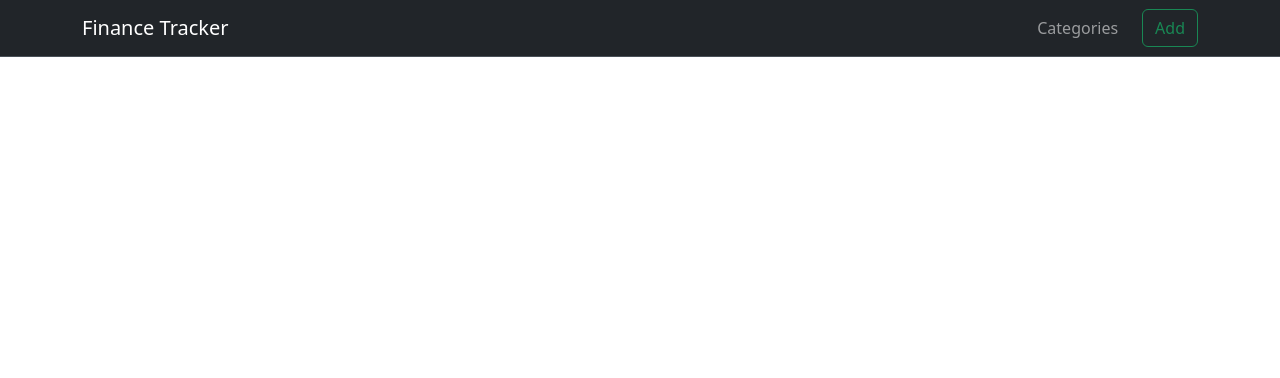
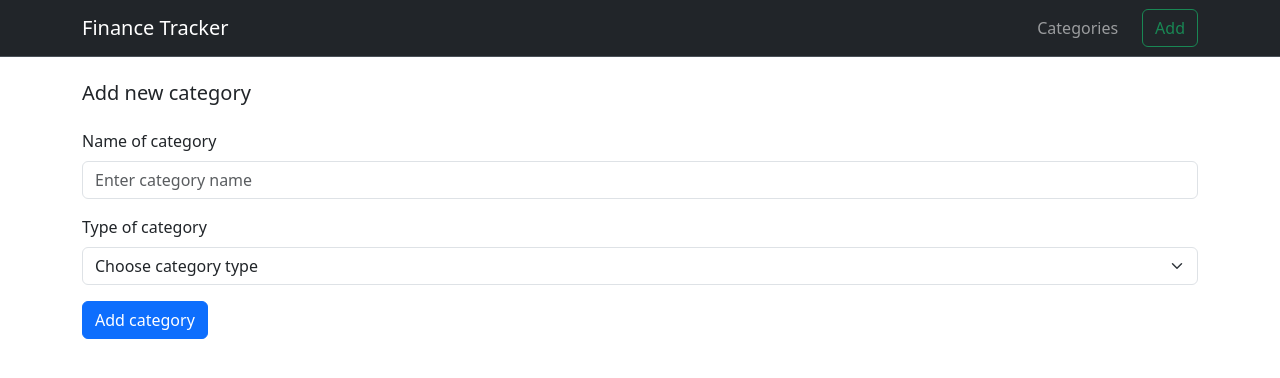
Before and after one commit to FalTatyana/Control-Work-9-Finance-Tracker, a React (Vite) app: page /add-category in a window 1280 px wide. Shown: the top 378 px of the page. Built offline with nearby package versions, Linux system fonts and the light colour scheme.

Commit message:
Added components for Form, Edit and Add category

```diff
--- a/src/App.tsx
+++ b/src/App.tsx
@@ -1,16 +1,19 @@
-import { Route, Routes } from 'react-router-dom'
-import Layout from './components/Layout/Layout'
-import CategoriesList from './pages/CategoriesList/CategoriesList'
+import { Route, Routes } from "react-router-dom";
+import Layout from "./components/Layout/Layout";
+import CategoriesList from "./pages/CategoriesList/CategoriesList";
+import AddCategory from "./pages/AddCategory/AddCategory";
+import EditCategory from "./pages/EditCategory/EditCategory";
 
 function App() {
-
   return (
     <Layout>
       <Routes>
-        <Route path={'/categories'} element={<CategoriesList/>}/>
+        <Route path={"/categories"} element={<CategoriesList />} />
+        <Route path={"/add-category"} element={<AddCategory />} />
+        <Route path={"/edit-category/:id"} element={<EditCategory />} />
       </Routes>
     </Layout>
-  )
+  );
 }
 
-export default App
+export default App;
--- a/src/app/categorysSlice.ts
+++ b/src/app/categorysSlice.ts
@@ -1,5 +1,6 @@
 import { createAsyncThunk, createSlice } from "@reduxjs/toolkit";
 import axiosApi from "../axiosApi";
+import { toast } from "react-toastify";
 
 export interface Categorie {
   id: string;
@@ -24,7 +25,6 @@ export const fetchCategories = createAsyncThunk(
       "/categories.json"
     );
     const data = response.data;
-    console.log("data", data);
 
     if (!data) {
       return [];
@@ -37,6 +37,14 @@ export const fetchCategories = createAsyncThunk(
 
     return result;
   }
+);
+
+export const deleteCategorie = createAsyncThunk(
+ "categorie/deleteCategorie",
+ async (id: string) => {
+   await axiosApi.delete(`/categories/${id}.json`);
+   return id;
+ }
 );
 
 const categoriesSlice = createSlice({
@@ -54,6 +62,18 @@ const categoriesSlice = createSlice({
     builder.addCase(fetchCategories.rejected, (state) => {
       state.loading = false;
     });
+    builder.addCase(deleteCategorie.pending, (state) => {
+     state.loading = true;
+   });
+   builder.addCase(deleteCategorie.fulfilled, (state, action) => {
+     state.categories = state.categories.filter((c) => c.id !== action.payload);
+     state.loading = false;
+     toast.info("Success deleted");
+   });
+   builder.addCase(deleteCategorie.rejected, (state) => {
+     state.loading = false;
+     toast.error("Success Denied");
+   });
   },
 });
 
--- a/src/components/CategoryCard/CategoryCard.tsx
+++ b/src/components/CategoryCard/CategoryCard.tsx
@@ -3,22 +3,24 @@ import { NavLink } from "react-router-dom";
 interface Props {
   name: string;
   type: string;
+  onDelete: () => void;
+  id: string
 }
 
-const CategoryCard = ({ name, type }: Props) => {
+const CategoryCard = ({ name, type, onDelete, id }: Props) => {
   return (
-    <div className="card mb-3" style={{ width: 500 }}>
+    <div className="card mb-3" style={{ maxWidth: 700 }}>
       <div className="card-body d-flex justify-content-between align-items-center">
         <p className="card-text m-0 me-3">{name}</p>
         <div className="d-flex align-items-center">
           <p
-          className="card-text mb-0 me-2"
+          className="card-text mb-0 me-5"
           style={{ color: type === "Income" ? "green" : "#dc3545" }}
           >{type}</p>
-          <NavLink to={"/edit"} className="btn btn-outline-primary me-2">
+          <NavLink to={`/edit-category/${id}`} className="btn btn-outline-primary me-2">
             <i className="bi bi-pencil-square"></i>
           </NavLink>
-          <button className="btn btn-outline-danger">
+          <button onClick={onDelete} className="btn btn-outline-danger">
             <i className="bi bi-trash3"></i>
           </button>
         </div>
--- /dev/null
+++ b/src/components/FormCategory/FormCategory.tsx
@@ -0,0 +1,40 @@
+interface Props {
+  isEdit: boolean;
+}
+
+const FormCategory = ({ isEdit }: Props) => {
+  return (
+    <form>
+      <h5 className="mb-4">{isEdit ? "Edit category" : "Add new category"}</h5>
+
+      <div className="mb-3">
+        <label htmlFor="name" className="form-label">
+          Name of category
+        </label>
+        <input
+          type="text"
+          className="form-control"
+          id="name"
+          placeholder="Enter category name"
+        />
+      </div>
+
+      <div className="mb-3">
+        <label htmlFor="type" className="form-label">
+          Type of category
+        </label>
+        <select className="form-select" id="type">
+          <option value="">Choose category type</option>
+          <option value="Income">Income</option>
+          <option value="Expense">Expense</option>
+        </select>
+      </div>
+
+      <button type="submit" className="btn btn-primary">
+        {isEdit ? "Edit category" : "Add category"}
+      </button>
+    </form>
+  );
+};
+
+export default FormCategory;
--- /dev/null
+++ b/src/pages/AddCategory/AddCategory.tsx
@@ -0,0 +1,11 @@
+import FormCategory from '../../components/FormCategory/FormCategory'
+
+const AddCategory = () => {
+  return (
+    <>
+    <FormCategory isEdit={false} />
+    </>
+  )
+}
+
+export default AddCategory
--- a/src/pages/CategoriesList/CategoriesList.tsx
+++ b/src/pages/CategoriesList/CategoriesList.tsx
@@ -2,8 +2,9 @@ import { useDispatch, useSelector } from "react-redux";
 import CategoryCard from "../../components/CategoryCard/CategoryCard";
 import type { AppDispatch, RootState } from "../../app/store";
 import { useEffect } from "react";
-import { fetchCategories } from "../../app/categorysSlice";
+import { deleteCategorie, fetchCategories } from "../../app/categorysSlice";
 import Spinner from "../../components/Spinner/Spinner";
+import { NavLink } from "react-router-dom";
 
 const CategoriesList = () => {
   const dispatch = useDispatch<AppDispatch>();
@@ -20,10 +21,18 @@ const CategoriesList = () => {
     return <Spinner />;
   }
 
+  const handleDelete = async (id: string) => {
+   await dispatch(deleteCategorie(id))
+};
+
   return (
     <>
+      <div className="d-flex justify-content-between align-items-center mb-3 mt-5">
+        <h5>Categories</h5>
+        <NavLink to={'/add-category'} className="btn btn-outline-primary">Add categorie</NavLink>
+      </div>
       {categories.map((cat) => (
-        <CategoryCard key={cat.id} name={cat.name} type={cat.type} />
+        <CategoryCard key={cat.id} name={cat.name} type={cat.type} onDelete={() => handleDelete(cat.id)} />
       ))}
     </>
   );
--- /dev/null
+++ b/src/pages/EditCategory/EditCategory.tsx
@@ -0,0 +1,9 @@
+import FormCategory from "../../components/FormCategory/FormCategory"
+
+const EditCategory = () => {
+  return (
+    <FormCategory isEdit={true} />
+  )
+}
+
+export default EditCategory
```
